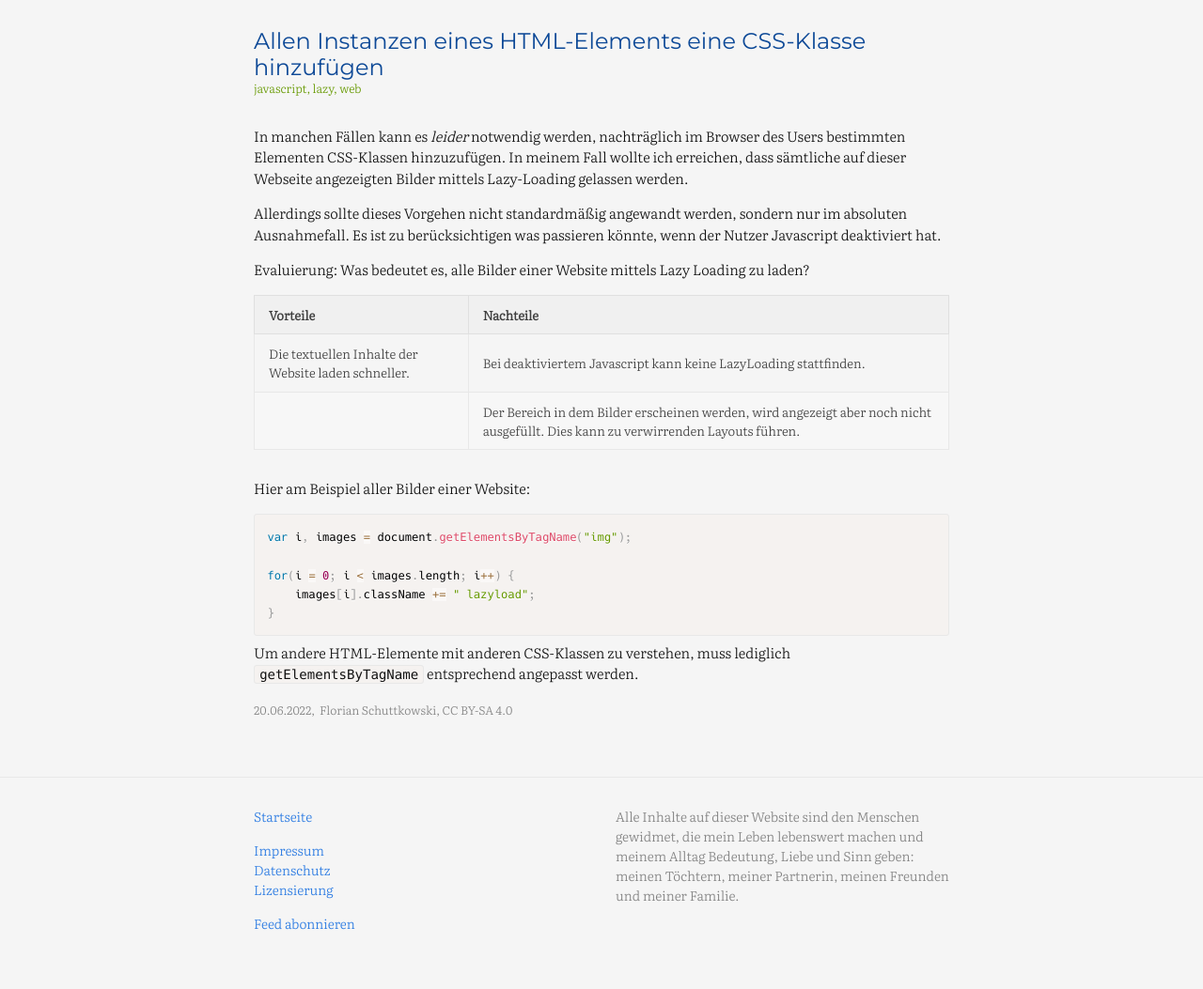
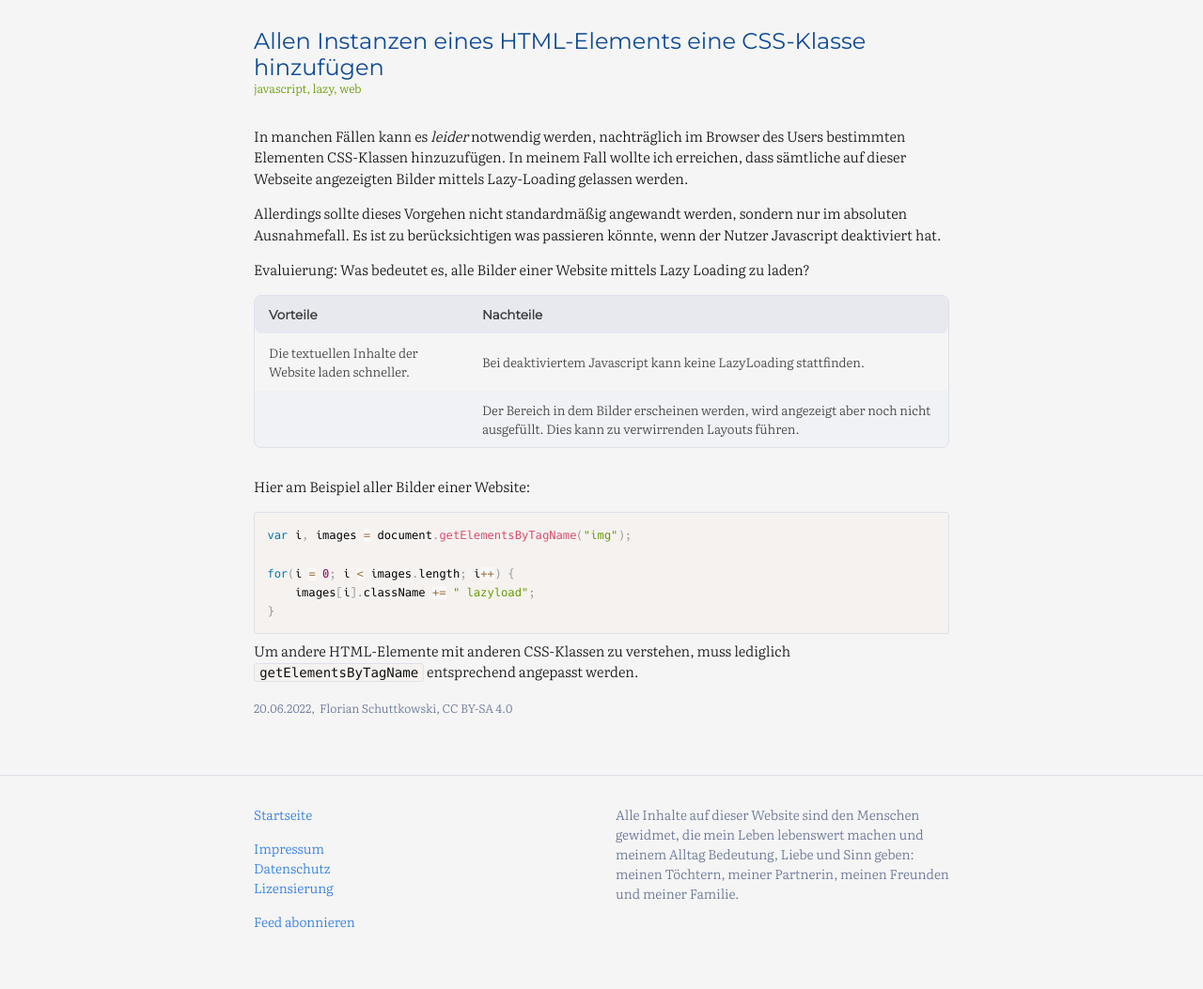
Before and after one commit to flowinho/reboot, a Jekyll site: the page built from _posts/2022-06-20-css-klasse-img.md, in a window 1280 px wide. Shown: the whole page at 94% size. Built offline with Jekyll 4.4.1, drawn with Linux system fonts in a browser that asks for light colours.

Commit message:
Adjust table colors

```diff
--- a/_sass/minima/_base.scss
+++ b/_sass/minima/_base.scss
@@ -251,32 +251,32 @@ pre {
  * Tables
  */
 table {
-  margin-bottom: $spacing-unit;
-  width: 100%;
-  text-align: $table-text-align;
-  color: $table-text-color;
-  border-collapse: collapse;
-  border: 1px solid $table-border-color;
-  tr {
-    &:nth-child(even) {
-      background-color: $table-zebra-color;
-    }
-  }
-  th, td {
-    padding: ($spacing-unit / 3) ($spacing-unit / 2);
-  }
-  th {
-    background-color: $table-header-bg-color;
-    border: 1px solid $table-header-border;
-  }
-  td {
-    border: 1px solid $table-border-color;
-  }
+  // margin-bottom: $spacing-unit;
+  // width: 100%;
+  // text-align: $table-text-align;
+  // color: $table-text-color;
+  // border-collapse: collapse;
+  // border: 1px solid $table-border-color;
+  // tr {
+  //   &:nth-child(even) {
+  //     background-color: $table-zebra-color;
+  //   }
+  // }
+  // th, td {
+  //   padding: ($spacing-unit / 3) ($spacing-unit / 2);
+  // }
+  // th {
+  //   background-color: $table-header-bg-color;
+  //   border: 1px solid $table-header-border;
+  // }
+  // td {
+  //   border: 1px solid $table-border-color;
+  // }
 
-  @include media-query($on-laptop) {
-    display: block;
-    overflow-x: auto;
-    -webkit-overflow-scrolling: touch;
-            -ms-overflow-style: -ms-autohiding-scrollbar;
-  }
+  // @include media-query($on-laptop) {
+  //   display: block;
+  //   overflow-x: auto;
+  //   -webkit-overflow-scrolling: touch;
+  //           -ms-overflow-style: -ms-autohiding-scrollbar;
+  // }
 }
--- a/_sass/minima/custom-styles.scss
+++ b/_sass/minima/custom-styles.scss
@@ -29,7 +29,40 @@ h1, h2, h3, h4, h5, h6 {
 }
 
 table {
+    --radius: 8px;
+    img { border-radius: var(--radius); }
     @include relative-font-size(0.9);
+
+    margin-bottom: $spacing-unit;
+    width: 100%;
+    text-align: $table-text-align;
+    color: $table-text-color;
+
+    th, td {
+        padding: ($spacing-unit / 3) ($spacing-unit / 2);
+    }
+
+    th {
+        background-color: $table-header-bg-color;
+        //border: 1px solid $table-header-border;
+    }
+    td {
+        //border: 1px solid $table-border-color;
+    }
+
+    tr {
+      &:nth-child(even) {
+        background-color: $table-zebra-color;
+      }
+    }
+
+    border: 1px solid $table-border-color;
+    border-radius: var(--radius);
+    border-spacing: 0px;
+    tr:first-child>:first-child { border-top-left-radius: var(--radius); }
+    tr:first-child>:last-child { border-top-right-radius: var(--radius); }
+    tr:last-child>:first-child { border-bottom-left-radius: var(--radius); }
+    tr:last-child>:last-child { border-bottom-right-radius: var(--radius); }
 }
 
 .post-readingtime {
@@ -41,3 +74,54 @@ table {
     letter-spacing: 0px;
     margin-bottom: 0px;
 }
+
+table th {
+    font-family: $heading-font-family;
+}
+
+blockquote {
+    color: #0d4997;
+    border-left: 4px solid #0d4997;
+}
+
+
+/**
+ * Tables
+ */
+
+//  table {
+//     img {
+//       border-radius: 8px;
+//     }
+//   }
+//   table {
+//     margin-bottom: $spacing-unit;
+//     width: 100%;
+//     text-align: $table-text-align;
+//     color: $table-text-color;
+
+//     --radius: 8px;
+//     border: 1px solid $table-border-color;
+//     border-radius: var(--radius);
+//     border-spacing: 0;
+
+//     th, td {
+//       padding: ($spacing-unit / 3) ($spacing-unit / 2);
+//     }
+
+//     tr:first-child>:first-child { border-top-left-radius: var(--radius); }
+//     tr:first-child>:last-child { border-top-right-radius: var(--radius); }
+//     tr:last-child>:first-child { border-bottom-left-radius: var(--radius); }
+//     tr:last-child>:last-child { border-bottom-right-radius: var(--radius); }
+
+//     th {
+//       background: $table-header-bg-color;
+//     }
+
+//     @include media-query($on-laptop) {
+//       display: block;
+//       overflow-x: auto;
+//       -webkit-overflow-scrolling: touch;
+//               -ms-overflow-style: -ms-autohiding-scrollbar;
+//     }
+//   }
--- a/_sass/minima/skins/classic.scss
+++ b/_sass/minima/skins/classic.scss
@@ -1,6 +1,6 @@
 @charset "utf-8";
 
-$brand-color:           #828282 !default;
+$brand-color:           #657296 !default;
 $brand-color-light:     lighten($brand-color, 40%) !default;
 $brand-color-dark:      darken($brand-color, 25%) !default;
 
```
